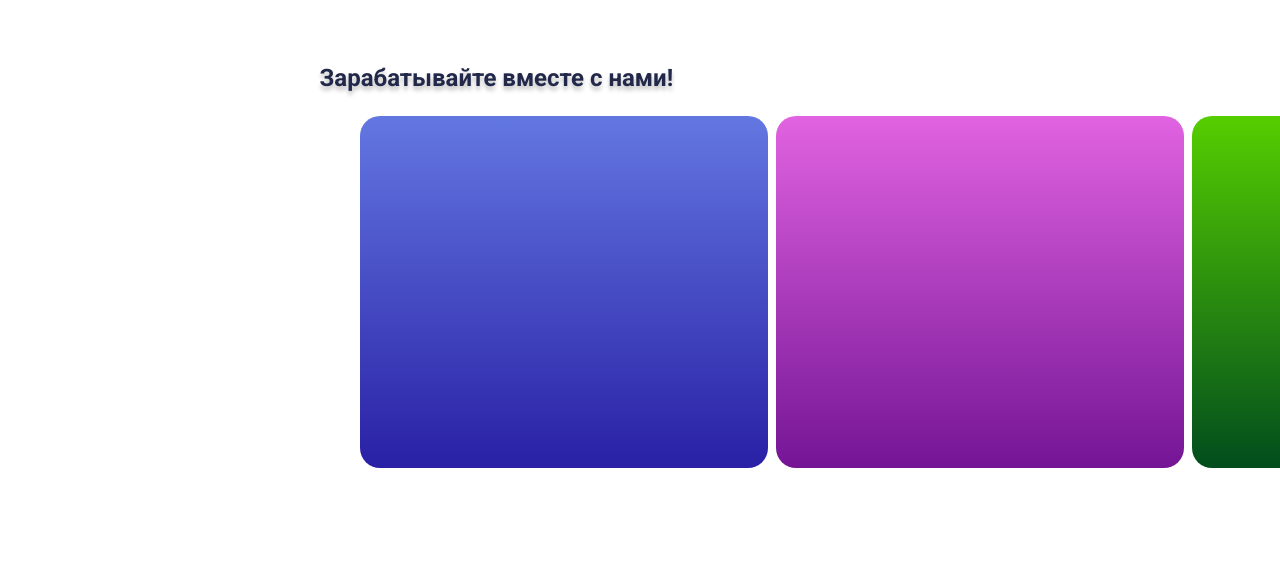
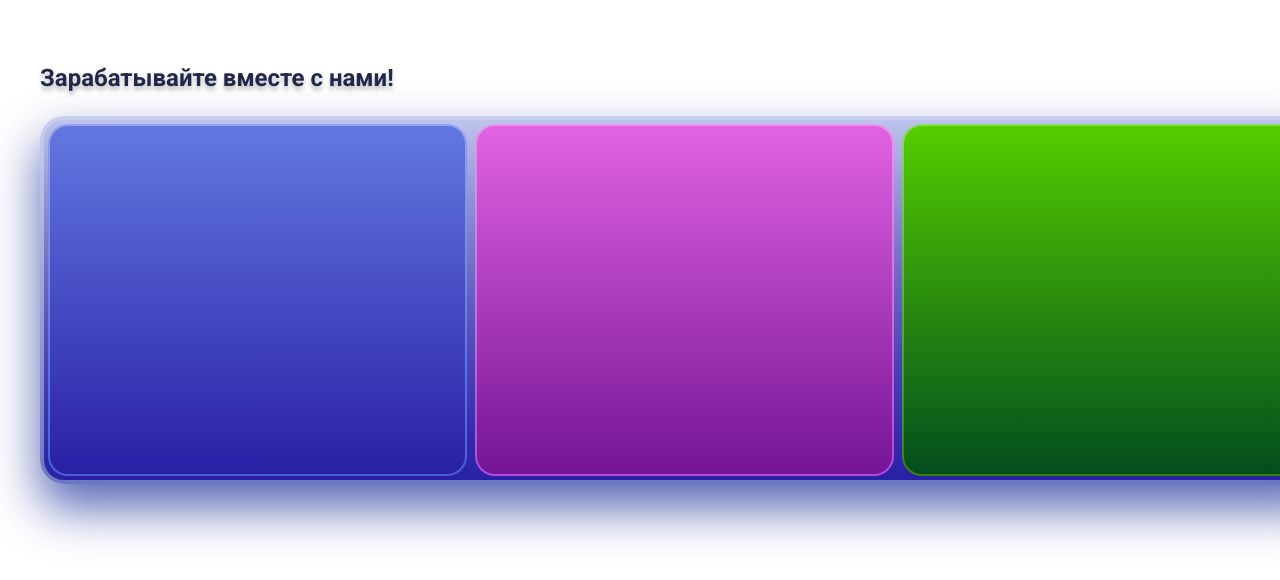
Before and after one commit to YourunB/earn-money, a website built with webpack: page src/index.html in a window 1280 px wide. Shown: the top 580 px of the page. Built offline with nearby package versions, Linux system fonts and the light colour scheme.

Commit message:
refactor: add linear-gradient to background and all borders

```diff
--- a/src/styles/index.sass
+++ b/src/styles/index.sass
@@ -20,8 +20,6 @@ body
   margin: auto
 
 .section-money
-  max-width: 1281px
-  width: 100%
   margin: auto
 
 .section-money__title
@@ -34,23 +32,32 @@ body
   text-shadow: 0px 4px 4px rgba(0, 0, 0, 0.25)
 
 .list
+  position: relative
   display: flex
   gap: 8px
   list-style-type: none
+  margin: 0
+  padding: 4px
+  width: fit-content
+  box-shadow: 0px 24px 48px rgba(23, 43, 151, 0.72)
+  border: 4px solid transparent
+  background: linear-gradient(rgba(107, 125, 222, 0.12) 0%, #2921A5 100%) padding-box, linear-gradient(180deg, rgb(202, 207, 239), rgb(106, 119, 195)) border-box
+  border-radius: 24px
 
 .list__item
   width: 419px
   height: 352px
+  border: 2px solid transparent
   border-radius: 20px
 
 .list__item:nth-of-type(1)
-  background: linear-gradient(180deg, #6377E1 0%, #2920A5 100%)
+  background: linear-gradient(#6377E1 0%, #2920A5 100%) padding-box, linear-gradient(180deg, rgb(149, 162, 235), rgb(71, 94, 223)) border-box
 
 .list__item:nth-of-type(2)
-  background: linear-gradient(180deg, #E163E1 0%, #741595 100%)
+  background: linear-gradient(#E163E1 0%, #741595 100%) padding-box, linear-gradient(180deg, rgb(235, 149, 235), rgb(177, 71, 223)) border-box
 
 .list__item:nth-of-type(3)
-  background: linear-gradient(180deg, #55CE00 0%, #014D1D 100%)
+  background: linear-gradient(#55CE00 0%, #014D1D 100%) padding-box, linear-gradient(180deg, rgb(140, 222, 83), rgb(58, 130, 7)) border-box
 
 *::-webkit-scrollbar
   width: 5px
```
